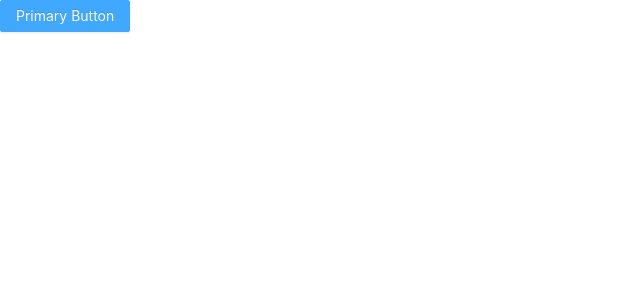
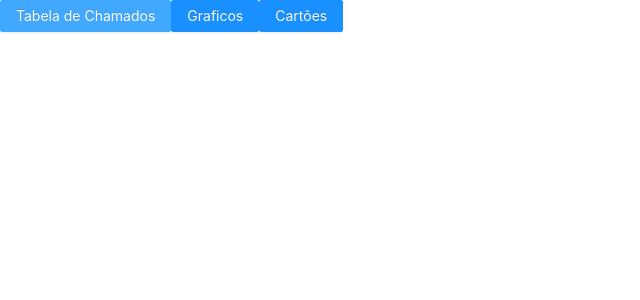
Before and after one commit to JoaoCampos767/neo-estech, a React (Create React App) app: page / in a window 1280 px wide. Shown: the top 300 px of the page, without its empty margins (0-640 px from the left). Built offline with nearby package versions, Linux system fonts and the light colour scheme.

Commit message:
Vinculando link nos buttom

```diff
--- a/src/App.js
+++ b/src/App.js
@@ -1,5 +1,5 @@
 import React from "react";
-import Rotas from "./routes";
+import Rotas from "./routes"
 
 function App() {
   return (
--- a/src/pages/Card/index.js
+++ b/src/pages/Card/index.js
@@ -1,5 +1,7 @@
-import { Card } from 'antd';
-import React from 'react';
+import React from "react";
+import { Link } from "react-router-dom";
+import { Button } from "antd";
+import { Card } from "antd";
 import "./styles.css";
 
 const App = () => (
@@ -14,6 +16,10 @@ const App = () => (
       <p>Card content</p>
       <p>Card content</p>
     </Card>
+
+    <Link to={{ pathname: "/" }}>
+      <Button type="link">Voltar</Button>
+    </Link>
   </>
 );
 
--- a/src/pages/Chart/index.js
+++ b/src/pages/Chart/index.js
@@ -1,4 +1,7 @@
 import React from "react";
+import { Link } from "react-router-dom";
+import { Button } from "antd";
+
 import "./styles.css";
 import {
   LineChart,
@@ -57,6 +60,7 @@ const data = [
 
 export default function Chart() {
   return (
+    <>
       <LineChart
         width={700}
         height={500}
@@ -81,5 +85,10 @@ export default function Chart() {
         />
         <Line type="monotone" dataKey="uv" stroke="#82ca9d" />
       </LineChart>
+
+      <Link to={{ pathname: "/" }}>
+        <Button type="link">Voltar</Button>
+      </Link>
+    </>
   );
 }
--- a/src/pages/Home/index.js
+++ b/src/pages/Home/index.js
@@ -1,10 +1,21 @@
 import { Button } from "antd";
 import React from "react";
+import { Link } from "react-router-dom";
 
 export default function Btn() {
   return (
     <>
-      <Button type="primary">Primary Button</Button>
+      <Link to={{pathname: "/table"}}>
+        <Button type="primary">Tabela de Chamados</Button>
+      </Link>
+
+      <Link to={{pathname: "/chart"}}>
+        <Button type="primary">Graficos</Button>
+      </Link>
+
+      <Link to={{pathname: "/card"}}>
+        <Button type="primary">Cartões</Button>
+      </Link>
     </>
   );
 }
--- a/src/pages/Home/styles.css
+++ b/src/pages/Home/styles.css
@@ -1,13 +1,27 @@
 @import "~antd/dist/antd.css";
 
-.ant-btn {
-  width: 100px;
-}
+#components-layout-demo-custom-trigger .trigger {
+    padding: 0 24px;
+    font-size: 18px;
+    line-height: 64px;
+    cursor: pointer;
+    transition: color 0.3s;
+  }
 
-.ant-btn-primary {
-  width: 100px;
-}
+  #components-layout-demo-custom-trigger .trigger:hover {
+    color: #1890ff;
+  }
 
-.ant-btn-block {
-  width: 100px;
-}
+  #components-layout-demo-custom-trigger .logo {
+    height: 32px;
+    margin: 16px;
+    background: rgba(255, 255, 255, 0.3);
+  }
+
+  .site-layout .site-layout-background {
+    background: #fff;
+  }
+
+  .ant-layout-sider-children{
+    height: 100px;
+  }
--- a/src/pages/Table/index.js
+++ b/src/pages/Table/index.js
@@ -1,6 +1,8 @@
 import axios from "axios";
 import React, { useEffect, useState } from "react";
 import { Table } from "antd";
+import { Link } from "react-router-dom";
+import { Button } from "antd";
 import "./styles.css";
 
 export default function Tabled() {
@@ -62,6 +64,9 @@ export default function Tabled() {
   return (
     <>
       <App />
+      <Link to={{pathname: "/"}}>
+        <Button type="link">Voltar</Button>
+      </Link>
     </>
   );
 }
```
Lines whose indentation alone changed are shown as unchanged.
